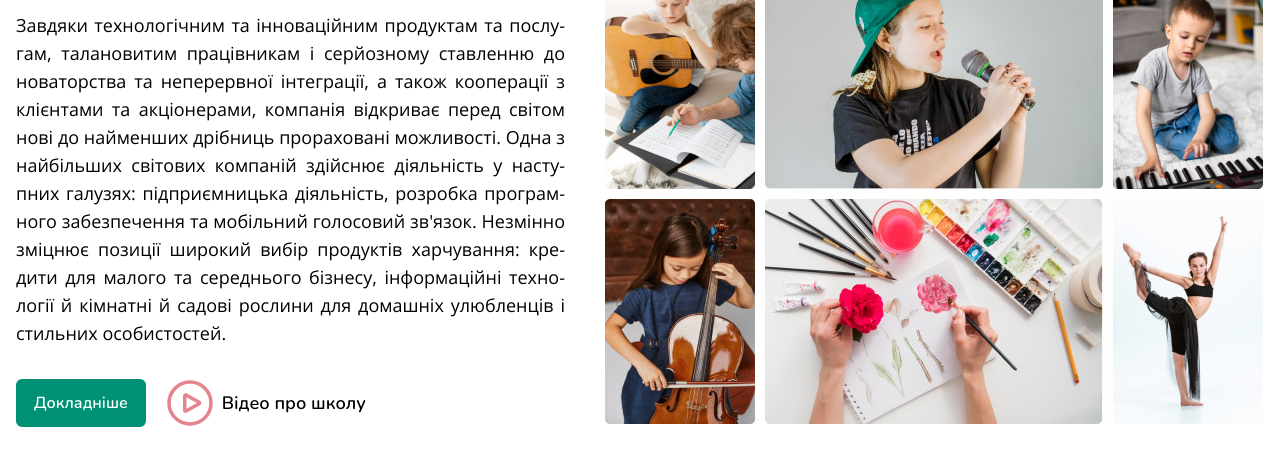
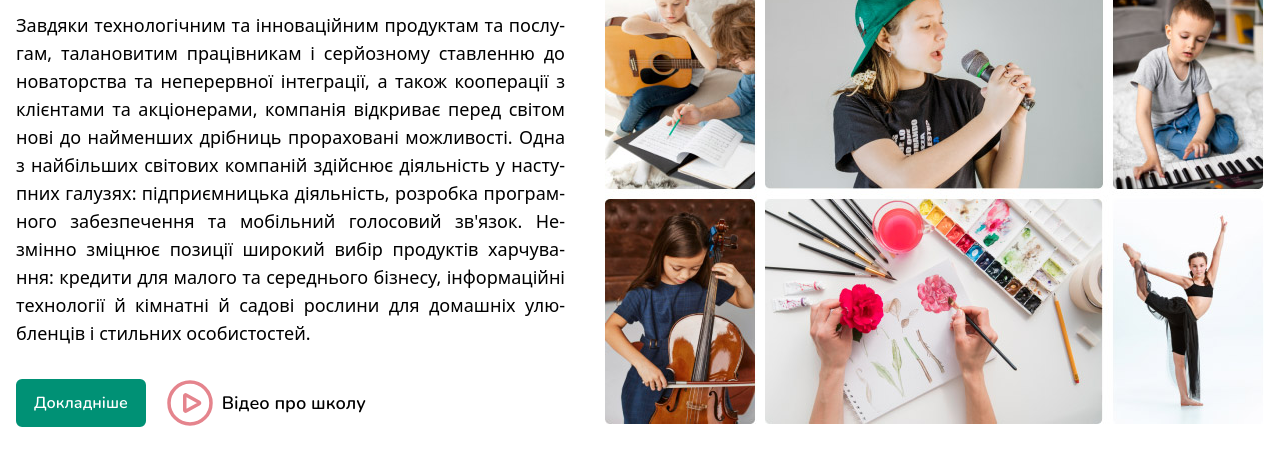
Before and after one commit to Denwebart/school5-tailwind, a website: page build/index.html in a window 1280 px wide. Shown: the part 277-745 px from the top of the page. Drawn offline with nearby package versions, Linux system fonts and the light colour scheme.

Commit message:
refactoring(text font) Open Sans font removed

```diff
--- a/src/input.css
+++ b/src/input.css
@@ -16,38 +16,6 @@
     src: url('../fonts/Nunito/Nunito-SemiBold.woff2') format('woff2');
 }
 
-@font-face {
-    font-family: 'Open Sans';
-    font-weight: 400;
-    src: url('../fonts/Open_Sans/OpenSans-Regular.woff2') format('woff2');
-}
-
-@font-face {
-    font-family: 'Open Sans';
-    font-weight: 400;
-    src: url('../fonts/Open_Sans/OpenSans-Italic.woff2') format('woff2');
-    font-style: italic;
-}
-
-@font-face {
-    font-family: 'Open Sans';
-    font-weight: 600;
-    src: url('../fonts/Open_Sans/OpenSans-SemiBold.woff2') format('woff2');
-}
-
-@font-face {
-    font-family: 'Open Sans';
-    font-weight: 700;
-    src: url('../fonts/Open_Sans/OpenSans-Bold.woff2') format('woff2');
-}
-
-@font-face {
-    font-family: 'Open Sans';
-    font-weight: 700;
-    src: url('../fonts/Open_Sans/OpenSans-BoldItalic.woff2') format('woff2');
-    font-style: italic;
-}
-
 .is-pinned {
     background-color: #ffffff;
     border-bottom: 1px solid #e1e3e1;
--- a/tailwind.config.js
+++ b/tailwind.config.js
@@ -9,7 +9,6 @@ module.exports = {
         extend: {
             fontFamily: {
                 headings: 'Nunito',
-                text: 'Open Sans',
             },
         },
     },
```
Also changed, not shown: build/css/style.css, build/fonts/Open_Sans/OpenSans-Bold.woff2 (deleted), build/fonts/Open_Sans/OpenSans-BoldItalic.woff2 (deleted), build/fonts/Open_Sans/OpenSans-ExtraBold.woff2 (deleted), build/fonts/Open_Sans/OpenSans-ExtraBoldItalic.woff2 (deleted), build/fonts/Open_Sans/OpenSans-Italic.woff2 (deleted), build/fonts/Open_Sans/OpenSans-Light.woff2 (deleted), build/fonts/Open_Sans/OpenSans-LightItalic.woff2 (deleted), build/fonts/Open_Sans/OpenSans-Medium.woff2 (deleted), build/fonts/Open_Sans/OpenSans-MediumItalic.woff2 (deleted), build/fonts/Open_Sans/OpenSans-Regular.woff2 (deleted), build/fonts/Open_Sans/OpenSans-SemiBold.woff2 (deleted), build/fonts/Open_Sans/OpenSans-SemiBoldItalic.woff2 (deleted), build/fonts/Open_Sans/stylesheet.css (deleted), 1 more files.
